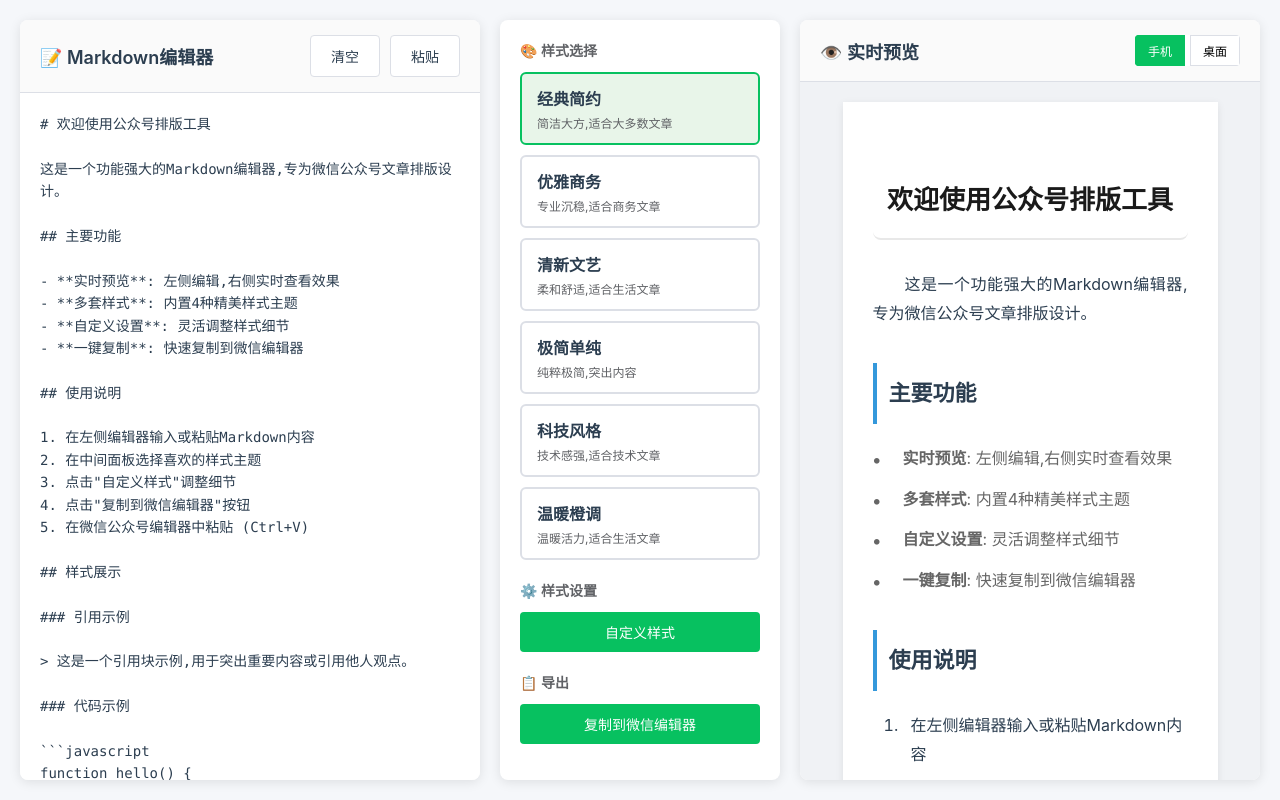
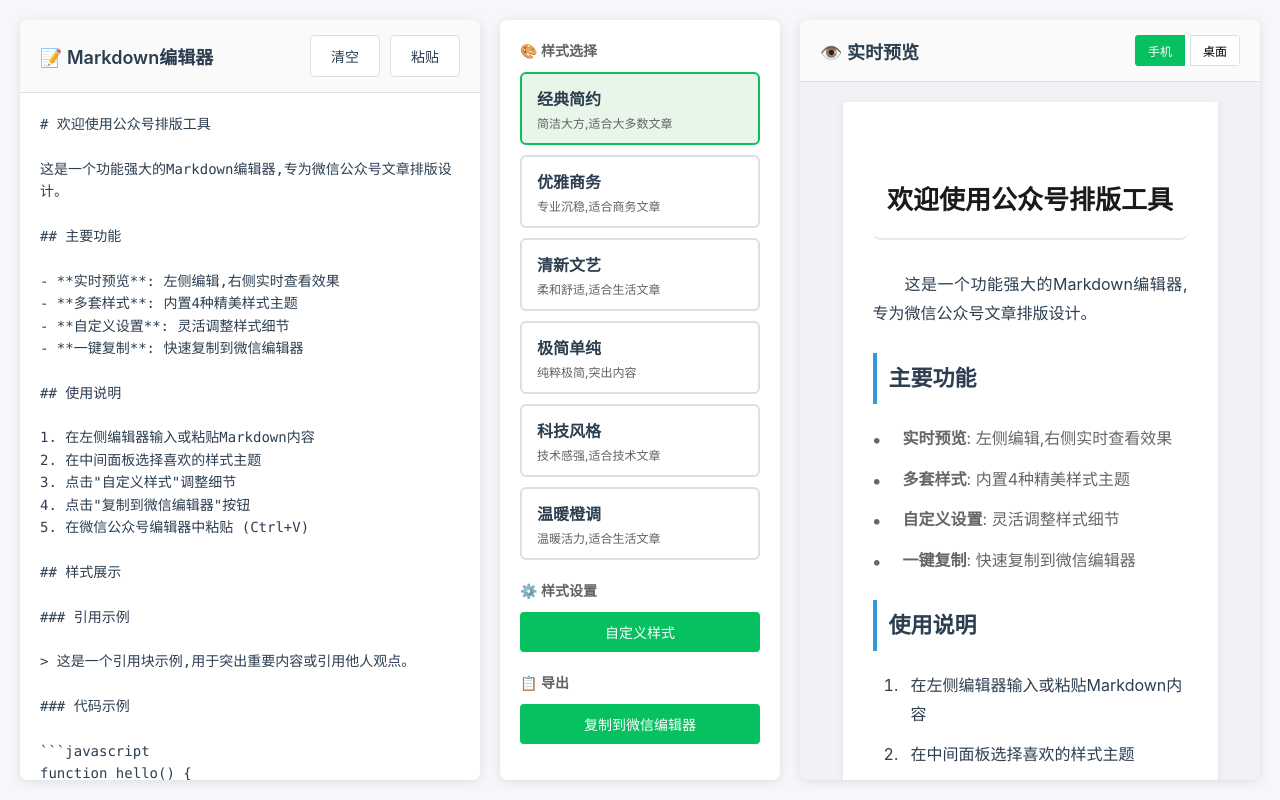
Before and after one commit to makeagreatcoup/wechataiformat, a plain HTML site: page wechat-formatter/index.html in a window 1280 px wide. Drawn offline with nearby package versions, Linux system fonts and the light colour scheme.

Commit message:
fix: 还原H2标题上下间距为正常值

```diff
--- a/wechat-formatter/styles.css
+++ b/wechat-formatter/styles.css
@@ -388,8 +388,8 @@ body {
 
 .wechat-preview h2 {
     font-size: 22px;
-    padding: 15px 0 15px 12px;
-    margin: 35px 0 20px;
+    padding: 10px 0 10px 12px;
+    margin: 25px 0 15px;
 }
 
 .wechat-preview h2::before {
```
